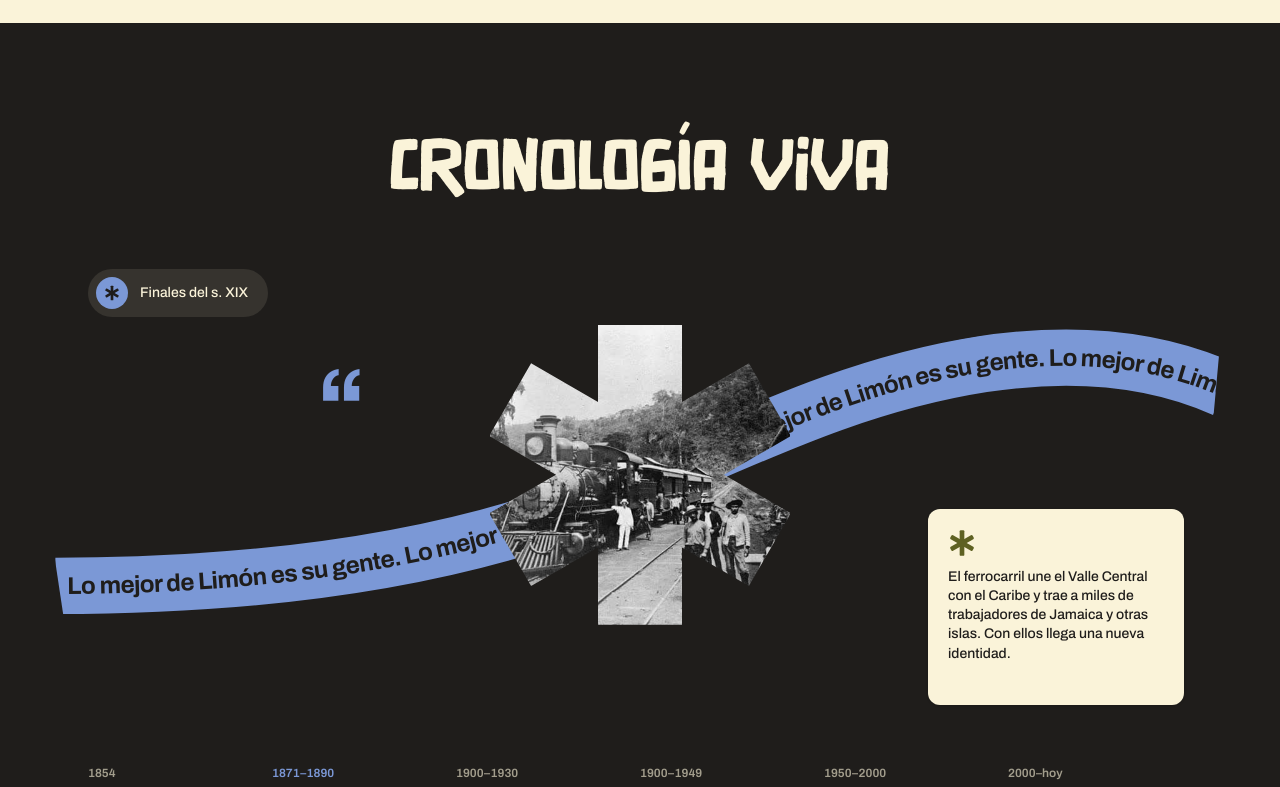
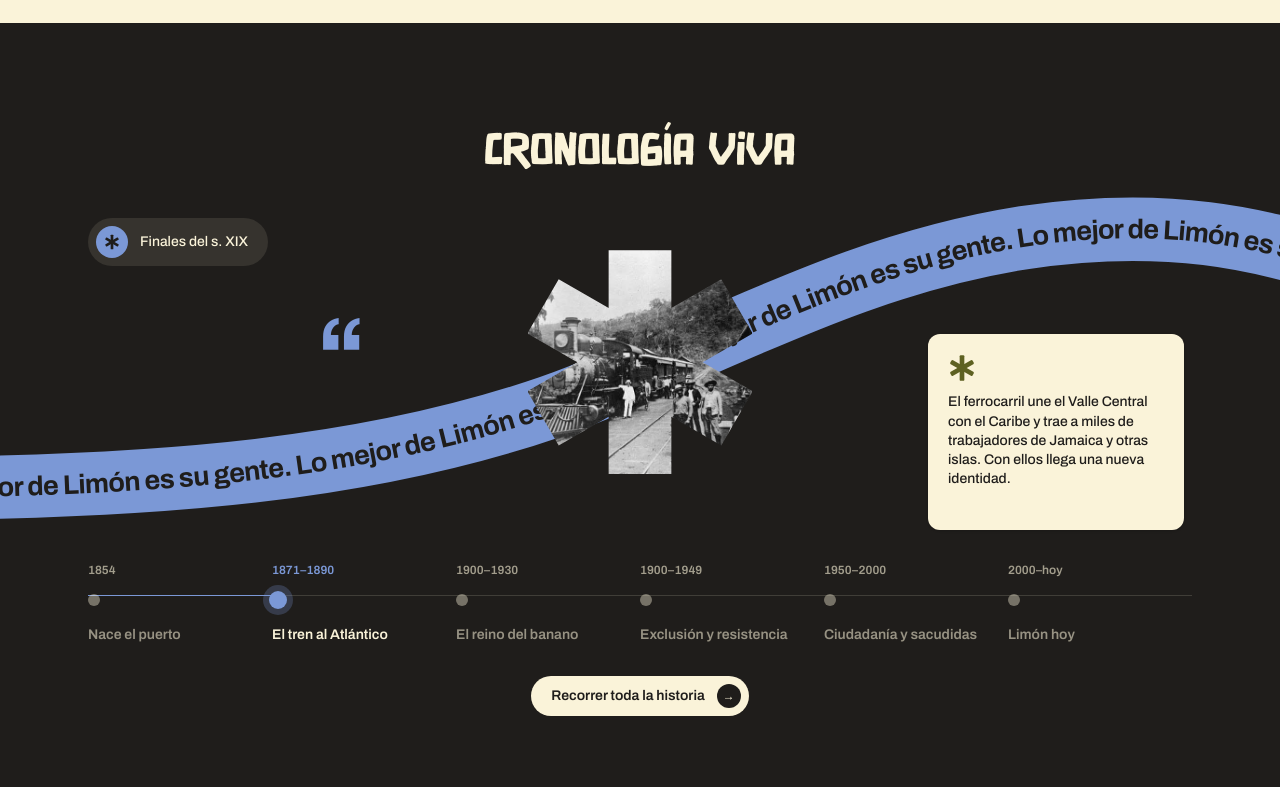
Before and after one commit to kirianL/archivopuertolimon, a Next.js app: page / in a window 1280 px wide. Shown: the part 1480-2267 px from the top of the page. Built offline with nearby package versions, Linux system fonts and the light colour scheme.

Commit message:
feat: add Chronology component for interactive timeline section

```diff
--- a/components/timeline/Chronology.tsx
+++ b/components/timeline/Chronology.tsx
@@ -64,7 +64,7 @@ function AsteriskIcon({ className }: { className?: string }) {
 function Ribbon() {
   const id = useId();
   const phrase = Array.from(
-    { length: 6 },
+    { length: 8 },
     () => "Lo mejor de Limón es su gente.",
   ).join("  ");
 
@@ -72,17 +72,11 @@ function Ribbon() {
     <svg
       viewBox="0 0 1200 400"
       aria-hidden
-      className="pointer-events-none absolute top-1/2 left-1/2 w-[190%] -translate-x-1/2 -translate-y-[45%] text-sky sm:w-[150%] md:w-[105%]"
+      className="pointer-events-none absolute top-1/2 left-1/2 w-[190vw] max-w-none -translate-x-1/2 -translate-y-[45%] text-sky sm:w-[145vw] md:w-[106vw]"
     >
-      <defs>
-        <clipPath id={`${id}-clip`}>
-          <path d="M 40 400 L 10 200 L 1180 0 L 1160 220 Z" />
-        </clipPath>
-      </defs>
-      <g clipPath={`url(#${id}-clip)`}>
       <path
         id={id}
-          d="M 20 290 C 180 290, 360 275, 520 220 C 660 170, 780 95, 940 70 C 1040 55, 1120 68, 1180 95"
+        d="M -40 292 C 180 290, 360 275, 520 220 C 660 170, 780 95, 940 70 C 1060 52, 1150 68, 1240 102"
         fill="none"
         stroke="currentColor"
         strokeWidth="56"
@@ -92,11 +86,10 @@ function Ribbon() {
         className="fill-ink font-sans text-[24px] font-bold tracking-tight"
         dy="8"
       >
-          <textPath href={`#${id}`} startOffset="1%">
+        <textPath href={`#${id}`} startOffset="0%">
           {phrase}
         </textPath>
       </text>
-      </g>
     </svg>
   );
 }
@@ -148,11 +141,11 @@ export default function Chronology() {
         ref={sectionRef}
         id="cronologia"
         aria-labelledby="chronology-title"
-        className="overflow-hidden bg-ink py-14 text-cream md:py-28"
+        className="flex min-h-svh flex-col justify-center overflow-hidden bg-ink py-8 text-cream md:py-10"
       >
         <h2
           id="chronology-title"
-          className="font-hero px-6 text-center text-4xl leading-[1.08] font-normal sm:text-5xl md:text-7xl"
+          className="font-hero px-6 text-center text-4xl leading-[1.08] font-normal sm:text-5xl md:text-[clamp(2.75rem,5.6svh,4.4rem)]"
         >
           Cronología viva
         </h2>
@@ -163,13 +156,13 @@ export default function Chronology() {
           dragConstraints={{ left: 0, right: 0 }}
           dragElastic={0.15}
           onDragEnd={onSwipe}
-          className="relative mx-auto mt-4 grid h-[16.25rem] max-w-6xl touch-pan-y place-items-center md:mt-8 md:h-[28.75rem]"
+          className="relative mx-auto mt-3 grid h-[15rem] w-full max-w-6xl touch-pan-y place-items-center md:mt-[clamp(0.75rem,2svh,1.75rem)] md:h-[clamp(17.5rem,42svh,24.5rem)]"
         >
           <Ribbon />
           <AsteriskMask id={maskId} />
 
           <div
-            className="relative aspect-square w-[11.875rem] md:w-[18.75rem]"
+            className="relative aspect-square w-[11.25rem] md:w-[clamp(13.5rem,28svh,17.5rem)]"
             style={{ clipPath: `url(#${maskId})` }}
           >
             <AnimatePresence initial={false}>
@@ -280,7 +273,7 @@ export default function Chronology() {
         {/* Timeline rail */}
         <div
           ref={railRef}
-          className="mt-6 overflow-x-auto [scrollbar-width:none] md:mt-14"
+          className="mt-5 overflow-x-auto [scrollbar-width:none] md:mt-[clamp(1.25rem,3.5svh,2.75rem)]"
         >
           <ol className="relative mx-auto grid w-[45rem] grid-cols-6 px-6 md:w-auto md:max-w-6xl">
             <span
@@ -339,7 +332,7 @@ export default function Chronology() {
           </ol>
         </div>
 
-        <div className="mt-8 flex justify-center px-6 md:mt-14">
+        <div className="mt-6 flex justify-center px-6 md:mt-[clamp(1.25rem,3.5svh,2.75rem)]">
           <Link
             href="/historia"
             className="inline-flex items-center gap-3 rounded-full bg-cream py-2 pr-2 pl-5 text-sm font-semibold text-ink transition-transform duration-150 ease-out active:scale-[0.97]"
```
Lines whose indentation alone changed are shown as unchanged.
